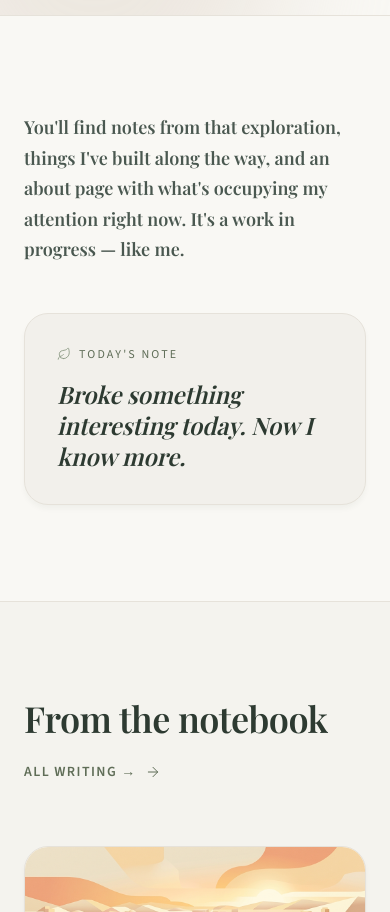
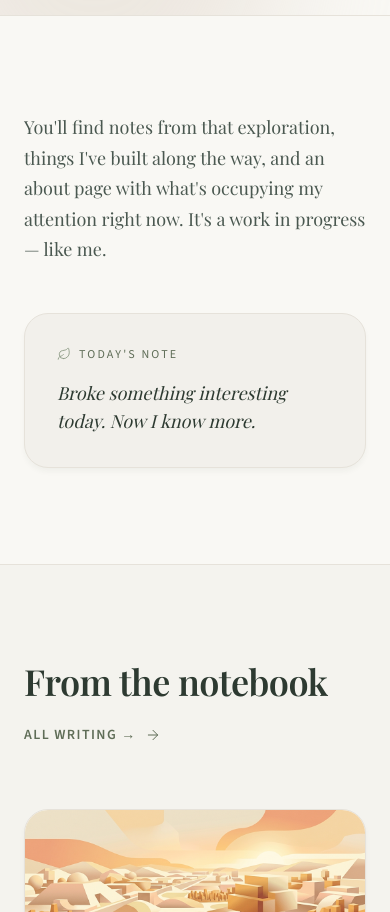
Before and after one commit to fortestbysadab/NextSadabsite, a Next.js app: page / in a window 390 px wide. Shown: the part 1297-2209 px from the top of the page. Built offline with nearby package versions, Linux system fonts and the light colour scheme; no server answers.

Commit message:
Mobile-only: shrink home intro paragraph and Today's note quote (text-lg → md:text-display-sm)

```diff
--- a/src/app/HomeContent.tsx
+++ b/src/app/HomeContent.tsx
@@ -71,7 +71,7 @@ export default function HomeContent({ posts }: { posts: BlogPostMeta[] }) {
         <div className="container-page py-24 md:py-32">
           <div className="grid gap-12 lg:grid-cols-[1.4fr_1fr] lg:gap-16">
             <div className="prose-doc max-w-prose">
-              <p className="font-serif text-display-sm text-forest">
+              <p className="font-serif text-lg md:text-display-sm text-forest">
                 {t.home.introBody}
               </p>
             </div>
@@ -81,7 +81,7 @@ export default function HomeContent({ posts }: { posts: BlogPostMeta[] }) {
                 <Leaf strokeWidth={1.5} className="h-3.5 w-3.5 text-sage" />
                 {t.home.todayNote}
               </p>
-              <p className="font-serif text-display-sm italic text-forest">
+              <p className="font-serif text-lg md:text-display-sm italic text-forest">
                 {mood}
               </p>
             </aside>
```
